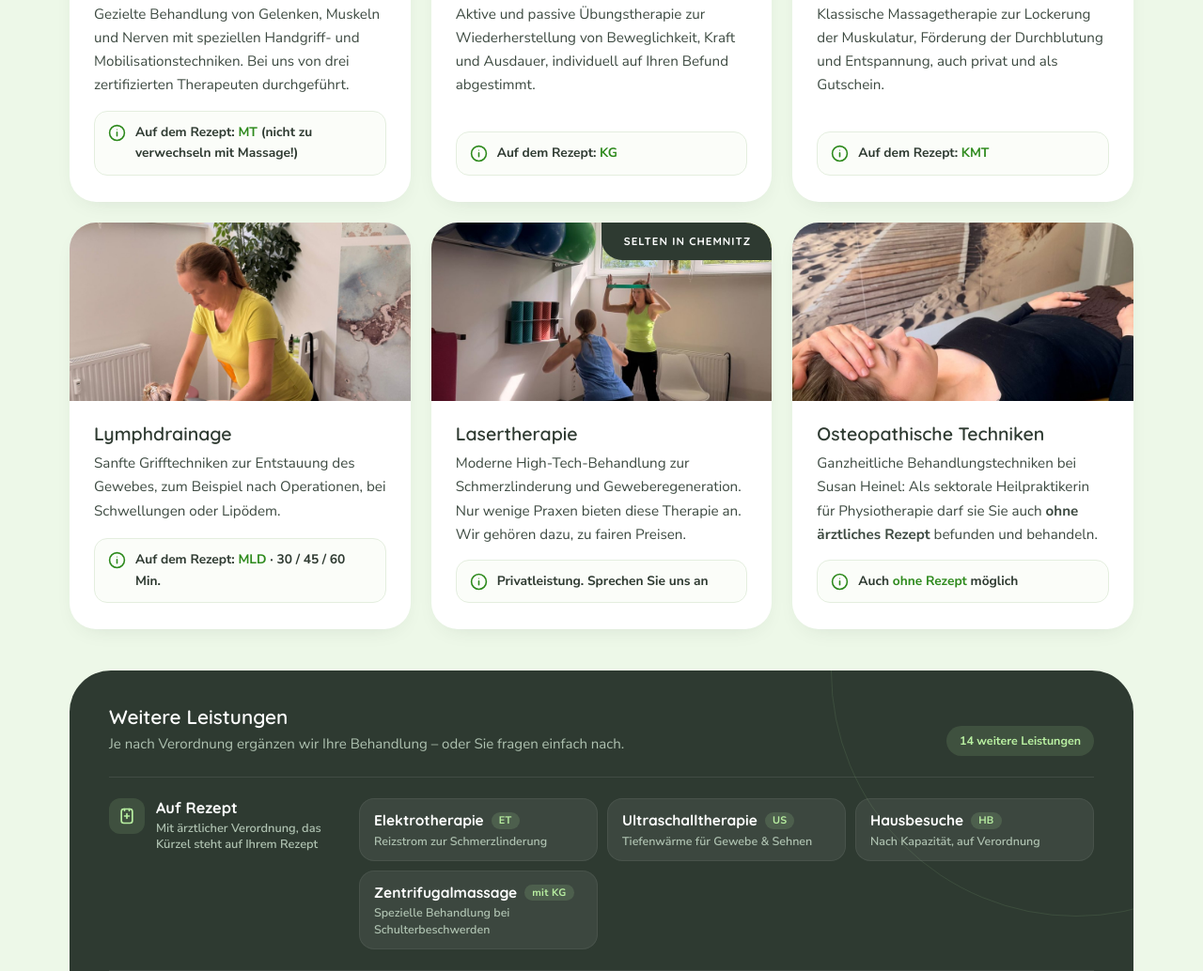
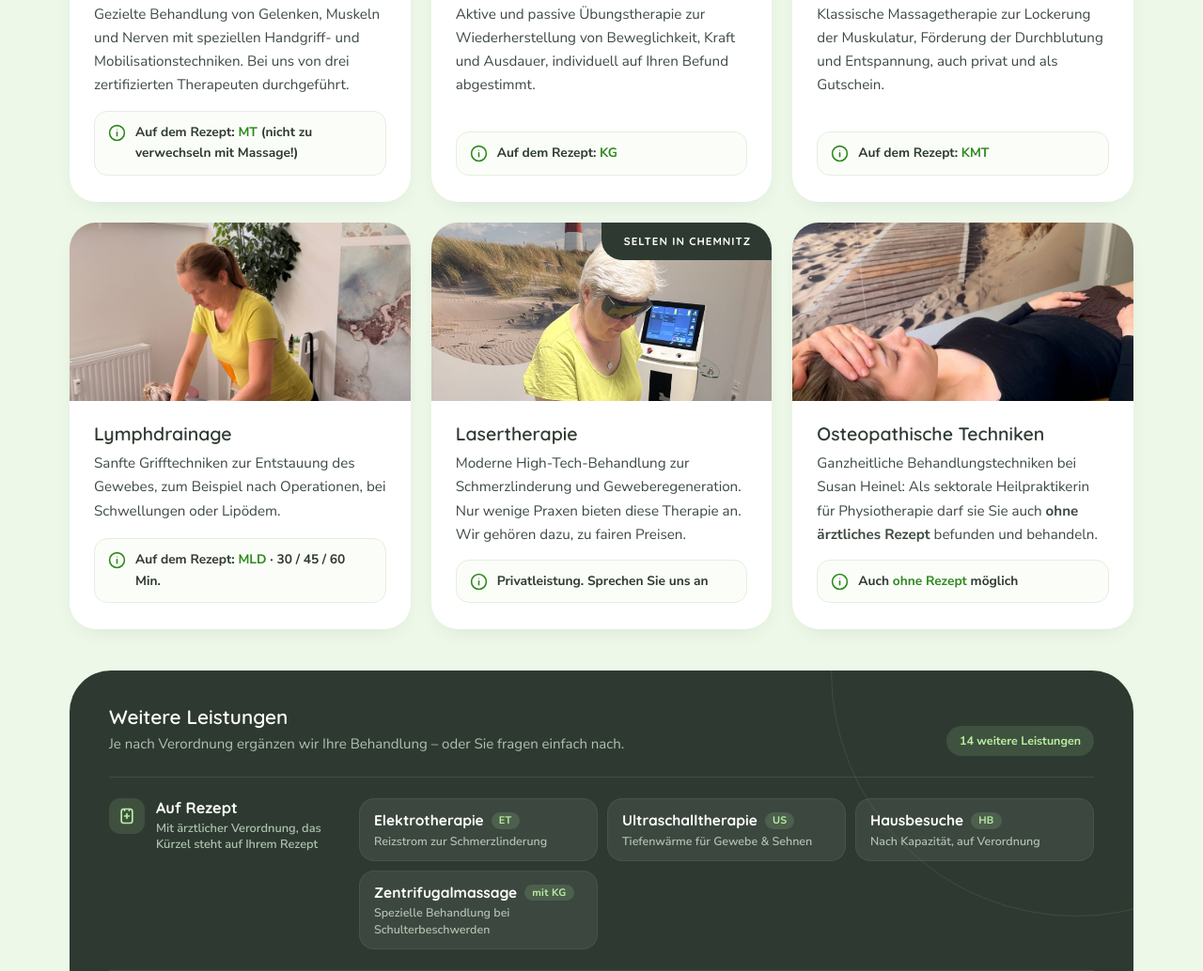
Before and after one commit to schmidtke-gmbh/heinelphysio, a plain HTML site: page index.html in a window 1280 px wide. Shown: the part 2193-3227 px from the top of the page at 94% size. Drawn offline with Linux system fonts and the light colour scheme.

Commit message:
Add files via upload

```diff
--- a/index.html
+++ b/index.html
@@ -646,7 +646,7 @@ body.menu-offen header,body.menu-offen header.gescrollt{backdrop-filter:none;-we
       </div>
       <div class="karte" id="leistung-laser">
         <div class="badge dunkel">Selten in Chemnitz</div>
-        <img src="assets/img/training.jpg" alt="Lasertherapie">
+        <img src="assets/img/lasertherapie.jpg" alt="Lasertherapie in der Praxis Susan Heinel" style="object-position:center 30%">
         <div class="inhalt">
           <h3>Lasertherapie</h3>
           <p>Moderne High-Tech-Behandlung zur Schmerzlinderung und Geweberegeneration. Nur wenige Praxen bieten diese Therapie an. Wir gehören dazu, zu fairen Preisen.</p>
```
Also changed, not shown: assets/img/lasertherapie.jpg (added), han.JPG (added), 1 other file.
